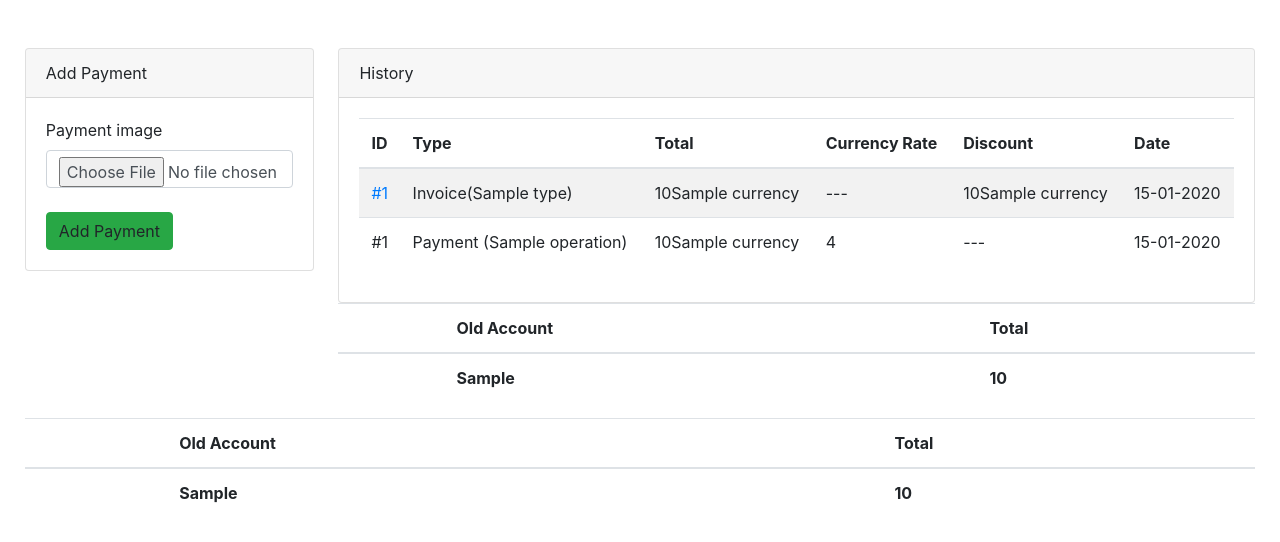
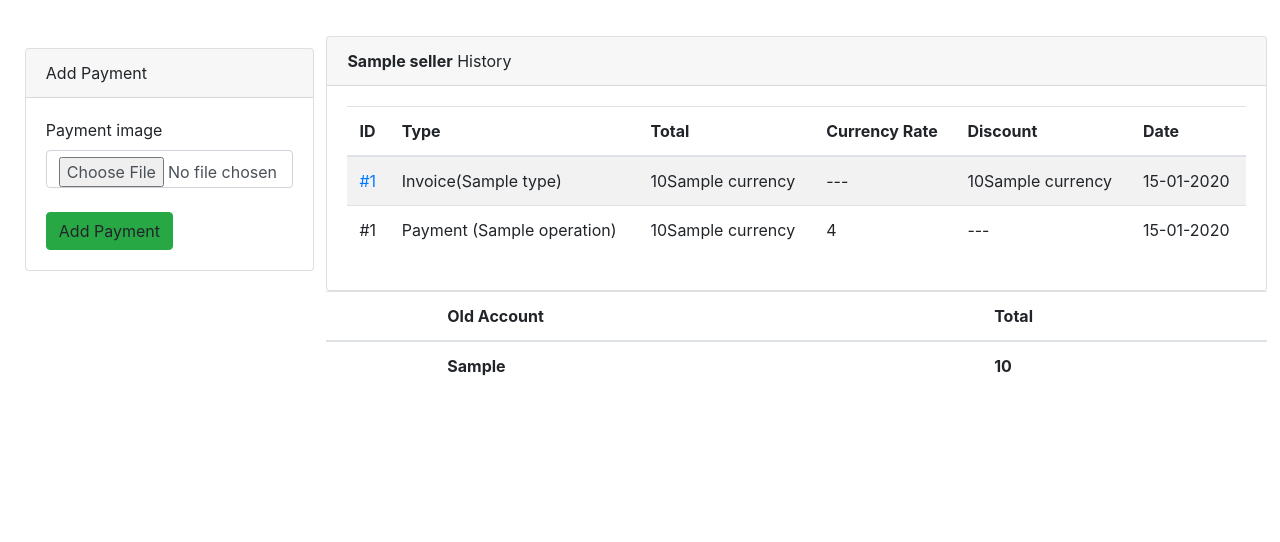
Before and after one commit to derar-sattouf-dev/almottahida_turbo, a Django app: template templates/seller/add_payment.html in a window 1280 px wide. Shown: the part 80-622 px from the top of the page. Run offline with Django 3.2, Linux system fonts and the light colour scheme; the template is opened without the code that fills it: most values are stand-ins (such as "Sample title", 1, 10 or a date in 2020); lists and menus that the app fills with data are empty; some libraries are stand-ins or nearby versions.

Commit message:
Update add_payment.html

```diff
--- a/templates/seller/add_payment.html
+++ b/templates/seller/add_payment.html
@@ -2,8 +2,8 @@
 {% load crispy_forms_tags %}
 
 {% block content %}
-    <div class="row d-print-none">
-        <div class="col-3">
+    <div class="row ">
+        <div class="col-3 d-print-none">
             <div class="card">
                 <div class="card-header">
                     Add Payment
@@ -20,9 +20,9 @@
                 </div>
             </div>
         </div>
-        <div class="col-9">
+        <div id="view">
             <div class="card">
-                <div class="card-header">History</div>
+                <div class="card-header"><strong>{{ seller.name }}</strong> History</div>
                 <div class="card-body">
                     <table id="results" class="table table-striped">
                         <thead>
@@ -79,59 +79,59 @@
         </div>
     </div>
 
-    <div class="col-12 d-none d-print-block">
-
-        <table class="table table-striped">
-            <thead>
-            <tr>
-                <th>ID</th>
-                <th>Type</th>
-                <th>Total</th>
-                <th>Currency Rate</th>
-                <th>Discount</th>
-                <th>Date</th>
-            </tr>
-            </thead>
-            <tbody id="tbody">
-            {% for invoice in invoices %}
-                <tr>
-                    <td><a href="{% url 'invoice.view' invoice.pk %}">#{{ invoice.pk }}</a></td>
-                    <td>Invoice({{ invoice.type }})</td>
-                    <td>{{ invoice.total }}{{ invoice.currency.name }}</td>
-                    <td>---</td>
-                    <td>{{ invoice.discount }}{{ invoice.currency.name }}</td>
-                    <td>{{ invoice.date_added|date:"d-m-Y" }}</td>
-                </tr>
-            {% endfor %}
-            {% for payment in payments %}
-                <tr>
-                    <td>---</td>
-                    <td>Payment ({{ payment.operation }})</td>
-                    <td>{{ payment.amount }}{{ payment.currency.name }}</td>
-                    <td>{{ payment.rate }}</td>
-                    <td>---</td>
-                    <td>{{ payment.add_date|date:"d-m-Y" }}</td>
-                </tr>
-            {% endfor %}
-            </tbody>
-        </table>
-    </div>
-    <table class="table">
-        <thead>
-        <tr>
-            <th></th>
-            <th>Old Account</th>
-            <th>Total</th>
-        </tr>
-        </thead>
-        <tbody>
-        <tr>
-            <th></th>
-            <th>{{ seller.old_account }}</th>
-            <th id="total">{{ total }}</th>
-        </tr>
-        </tbody>
-    </table>
+    {#    <div class="col-12 d-none d-print-block">#}
+    {##}
+    {#        <table class="table table-striped">#}
+    {#            <thead>#}
+    {#            <tr>#}
+    {#                <th>ID</th>#}
+    {#                <th>Type</th>#}
+    {#                <th>Total</th>#}
+    {#                <th>Currency Rate</th>#}
+    {#                <th>Discount</th>#}
+    {#                <th>Date</th>#}
+    {#            </tr>#}
+    {#            </thead>#}
+    {#            <tbody id="tbody">#}
+    {#            {% for invoice in invoices %}#}
+    {#                <tr>#}
+    {#                    <td><a href="{% url 'invoice.view' invoice.pk %}">#{{ invoice.pk }}</a></td>#}
+    {#                    <td>Invoice({{ invoice.type }})</td>#}
+    {#                    <td>{{ invoice.total }}{{ invoice.currency.name }}</td>#}
+    {#                    <td>---</td>#}
+    {#                    <td>{{ invoice.discount }}{{ invoice.currency.name }}</td>#}
+    {#                    <td>{{ invoice.date_added|date:"d-m-Y" }}</td>#}
+    {#                </tr>#}
+    {#            {% endfor %}#}
+    {#            {% for payment in payments %}#}
+    {#                <tr>#}
+    {#                    <td>---</td>#}
+    {#                    <td>Payment ({{ payment.operation }})</td>#}
+    {#                    <td>{{ payment.amount }}{{ payment.currency.name }}</td>#}
+    {#                    <td>{{ payment.rate }}</td>#}
+    {#                    <td>---</td>#}
+    {#                    <td>{{ payment.add_date|date:"d-m-Y" }}</td>#}
+    {#                </tr>#}
+    {#            {% endfor %}#}
+    {#            </tbody>#}
+    {#        </table>#}
+    {#    </div>#}
+    {#    <table class="table">#}
+    {#        <thead>#}
+    {#        <tr>#}
+    {#            <th></th>#}
+    {#            <th>Old Account</th>#}
+    {#            <th>Total</th>#}
+    {#        </tr>#}
+    {#        </thead>#}
+    {#        <tbody>#}
+    {#        <tr>#}
+    {#            <th></th>#}
+    {#            <th>{{ seller.old_account }}</th>#}
+    {#            <th id="total">{{ total }}</th>#}
+    {#        </tr>#}
+    {#        </tbody>#}
+    {#    </table>#}
 
     <style>
         #div_id_image {
@@ -254,4 +254,21 @@
             });
         });
     </script>
+
+
+    <style>
+        #view {
+            flex: 0 0 75%;
+            max-width: 75%;
+        }
+
+        @media print {
+            #view {
+                flex: unset;
+                max-width: unset;
+                width: 100% !important;
+                display: block
+            }
+        }
+    </style>
 {% endblock %}
```
